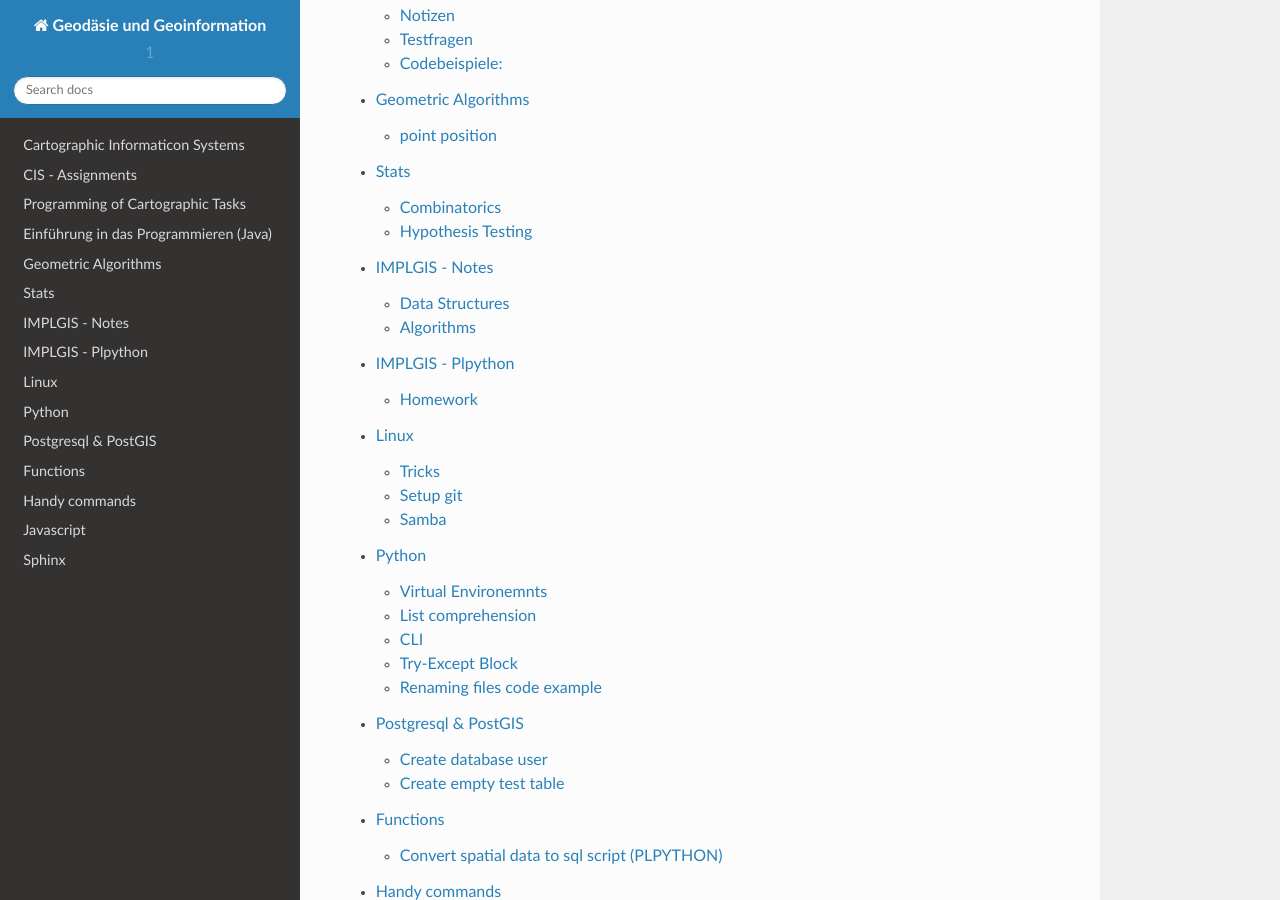
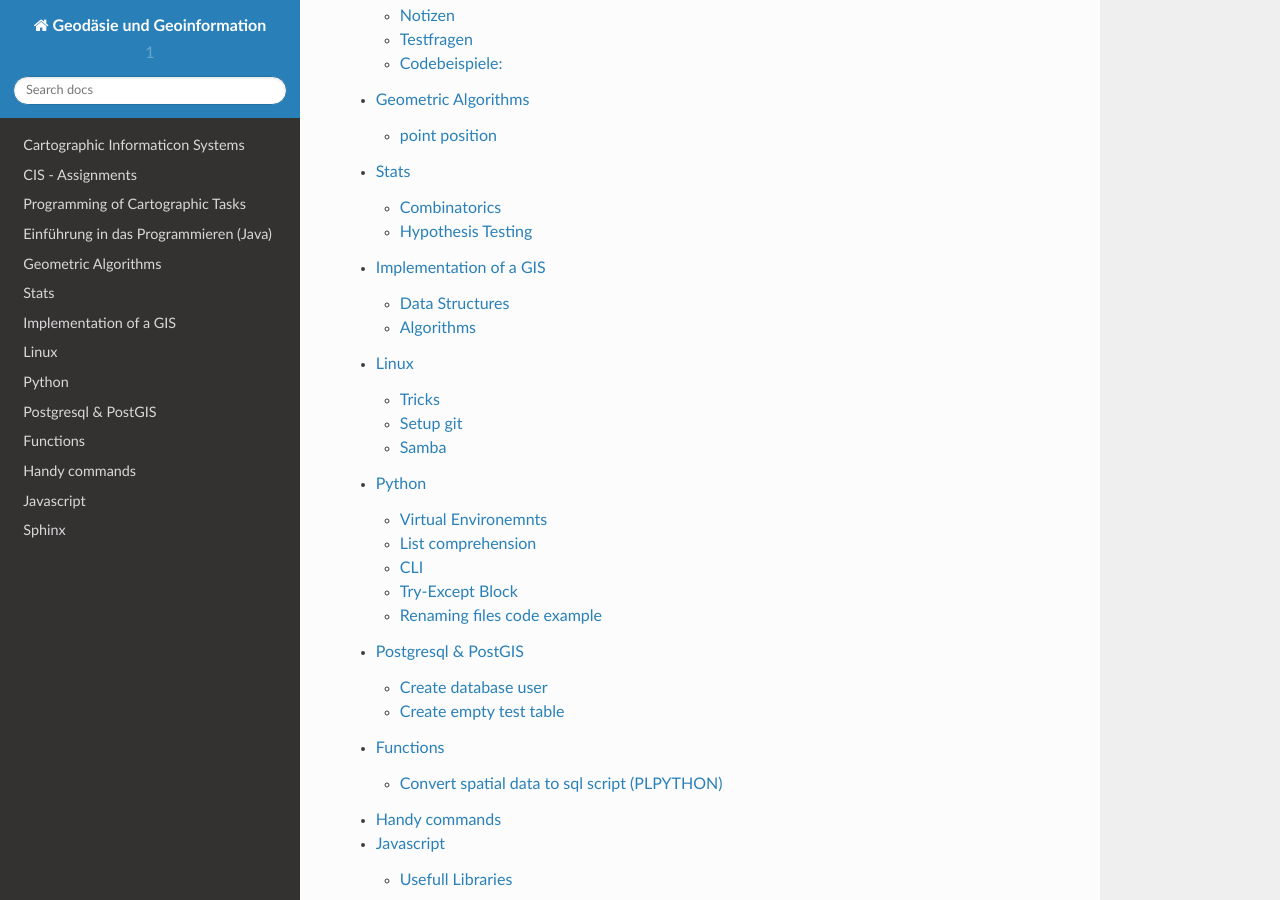
Before and after one commit to hoelk/notes, a Sphinx documentation site: the page built from source/index.rst, in a window 1280 px wide and 900 px high, scrolled down 541 px. Built offline with Sphinx 7.4.7 and the Read the Docs theme 2.0.0, drawn with Linux system fonts in a browser that asks for light colours; pages that are not in the unit, such as notebooks, are missing from menus; part of the change alters nothing that is shown.

```diff
--- a/source/implgis.rst
+++ b/source/implgis.rst
@@ -1,5 +1,5 @@
-IMPLGIS - Notes
-###############
+Implementation of a GIS
+#######################
 
 https://en.wikipedia.org/wiki/User:Hoelk/Books/Data_Structures_and_Algorithms
 
@@ -186,198 +186,3 @@ Hash Tables
 * requires O(|U|) storage space (which is a lot)
 * Only acceptable when |K| (set of used key) is similar to |U| (set of possible keys)
 * Usually |K| is much smaller than |U|
-
-
-
-
-
-IMPLGIS - Plpython
-##################
-
-IMPLGIS - plypython
--------------------
-
-Data Types
-    * None
-    * Boolean
-    * Numbers (Integer, Long, Float, Complex)
-    * Sequences (Strings, Lists, Tuples, Dictionaries)
-
-
-Scope of a variable, is the area of code where a variable is defined
-
-    * Input parameters of a function only exist in the body of the function
-    *
-
-
-Homework
-========
-
-Assignment 1
-^^^^^^^^^^^^
-
-Given a spatial dataset S1 consisting of linestrings write an SQL function that
-does the following:
-    * computes the straight lines connecting the 2 extremes of each linestring in S1 to the extremes of any other linestring in S
-    * creates a new dataset S2 consisting of all the intersection points between the lines computed in the previous step (without repetitions)
-
-Create the test dataset
------------------------
-
-.. code-block:: plpgsql
-
-    CREATE TABLE test_set (
-      id       BIGSERIAL PRIMARY KEY, --in automatically incremented id is almost always a good idea
-      the_geom GEOMETRY --here comes the magic: this column if of type "geometry"
-    );
-
-    INSERT INTO test_set (the_geom)
-    VALUES
-       (st_geomfromtext('LINESTRING(-46 -40, -4 -6, -5 -5, -6 -4, -8 -5, 50 30 )')),
-       (st_geomfromtext('LINESTRING(-3 -10, -10 -5, 17 3, 23 66)')),
-       (st_geomfromtext('LINESTRING(-20 20, -2 0, 15 -15, 65 -1)')),
-       (st_geomfromtext('LINESTRING(-50 -50, -47 46)')),
-       (st_geomfromtext('LINESTRING(70 70, 80 -40, 0 -50 )'));
-
-Connect the extremes (start and endpoints) of each line
--------------------------------------------------------
-
-First attempt requiring a temporary dataset (36 sec on 1000 lines)
-
-.. code-block:: plpgsql
-
-  CREATE TABLE extremes_points (
-      id       BIGSERIAL PRIMARY KEY,
-      the_geom GEOMETRY
-    );
-
-  CREATE OR REPLACE FUNCTION connect_linestring_extremes()
-    RETURNS VOID AS
-    $BODY$
-    DECLARE
-      current_line   RECORD;   -- Current line
-      current_sp     geometry; -- Start point of current linestring
-      current_ep     geometry; -- End point of current linestrig
-      other_extremes geometry; -- SP/EP of lines with higher id than the current line
-    BEGIN
-
-      /* Loop over all lines of test_set */
-      FOR current_line IN (
-        SELECT *
-        FROM test_set
-      )
-      LOOP
-        current_sp := ST_StartPoint(current_line.the_geom);
-        current_ep := ST_EndPoint(current_line.the_geom);
-
-        /* Loop over all lines in test set with an id > then  id of current_line */
-        FOR other_extremes IN (
-          SELECT ST_StartPoint(the_geom)
-          FROM
-            test_set
-          WHERE
-            id > current_line.id
-          UNION ALL
-          SELECT ST_EndPoint(the_geom)
-          FROM
-            test_set
-          WHERE
-            id > current_line.id
-        )
-        LOOP
-
-          /* Output table with values */
-          INSERT INTO extremes_lines (the_geom) VALUES
-            (ST_MakeLine(current_ep, other_extremes)),
-            (ST_MakeLine(current_sp, other_extremes));
-        END LOOP;
-      END LOOP;
-    END
-    $BODY$ LANGUAGE plpgsql;
-
-  // Usage:
-  DO $$
-  BEGIN
-    PERFORM connect_linestring_extremes();
-  END
-  $$;
-
-Second attempt, slightly faster (30 sec on 1000 lines)
-
-.. code-block:: plpgsql
-
-  CREATE OR REPLACE FUNCTION connect_linestring_extremes2()
-    RETURNS SETOF GEOMETRY AS
-    $$
-      SELECT ST_MakeLine(
-          t1.st_startpoint,
-          t2.st_startpoint
-      )
-      FROM
-        (
-          SELECT
-            ST_StartPoint(the_geom), id
-          FROM test_set
-          UNION ALL
-          SELECT
-            ST_EndPoint(the_geom), id
-          FROM test_set
-        ) AS t1,
-        (
-          SELECT
-            ST_StartPoint(the_geom), id
-          FROM test_set
-          UNION ALL
-          SELECT
-            ST_EndPoint(the_geom), id
-          FROM test_set
-        ) AS t2
-      WHERE t1.id > t2.id;
-    $$ LANGUAGE SQL;
-
-  // Usage
-  INSERT INTO extremes_lines2 (the_geom)
-    SELECT connect_linestring_extremes2();
-
-Intersect the resulting lines
-
-.. code-block:: plpgsql
-
-    CREATE OR REPLACE FUNCTION intersect_extreme_lines()
-      RETURNS VOID AS
-      $BODY$
-      DECLARE
-        current_line RECORD; -- Current line to be connected to others
-        other_lines  RECORD; -- SP/EP of lines with higher id than the current line
-      BEGIN
-        DELETE FROM intersect_points; -- Reset intersect_points table
-        FOR current_line IN (
-          SELECT *
-          FROM extremes_lines
-        )
-        LOOP
-          FOR other_lines IN (
-            SELECT *
-            FROM
-              extremes_lines
-            WHERE
-              extremes_lines.id > current_line.id
-          )
-          LOOP
-            INSERT INTO intersect_points (the_geom)
-              SELECT ST_Intersection(current_line.the_geom, other_lines.the_geom);
-          END LOOP;
-        END LOOP;
-
-        /* Remove empty geometries prodcued by ST_Intersection  */
-        DELETE FROM intersect_points
-        WHERE ST_IsEmpty(the_geom);
-
-        /* Remove duplicate points */
-        DELETE FROM intersect_points
-        WHERE intersect_points.id NOT IN (
-          SELECT id
-          FROM (SELECT DISTINCT ON (the_geom) *
-                FROM intersect_points) AS a);
-      END
-      $BODY$ LANGUAGE plpgsql;
```
